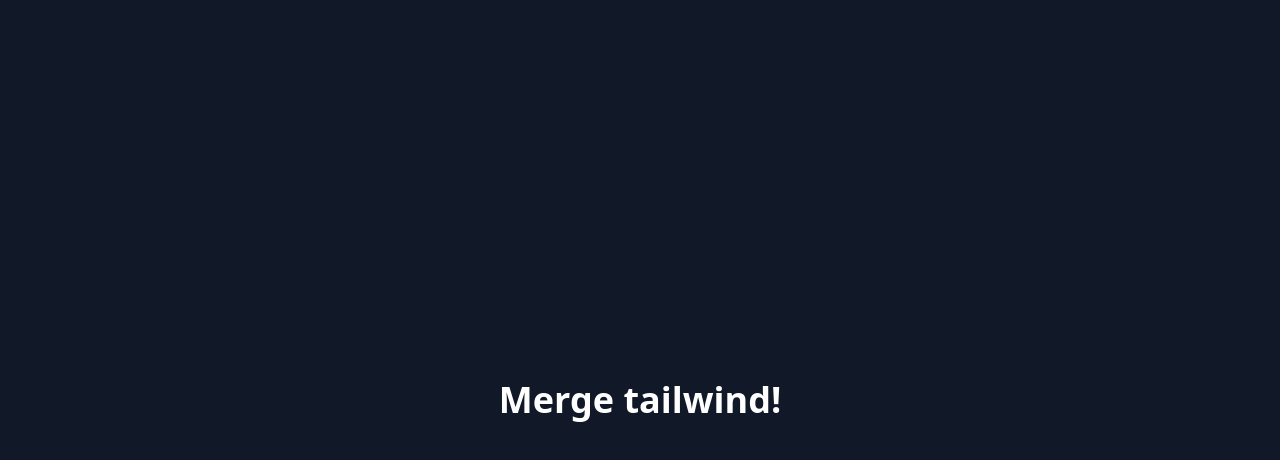
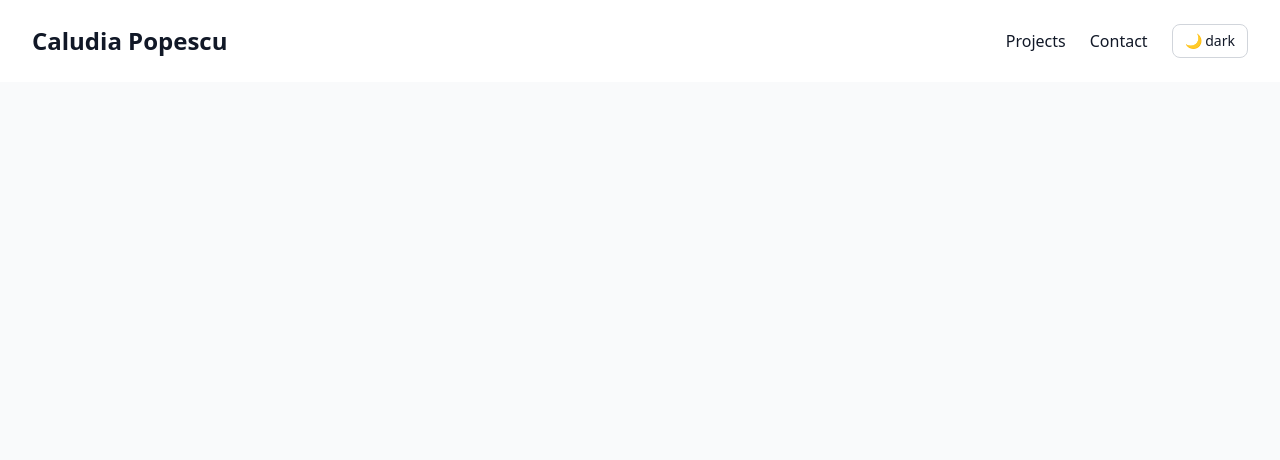
Before and after one commit to saftaclaudia/cp-portfolio, a React (Vite) app: page / in a window 1280 px wide. Shown: the top 460 px of the page. Built offline with nearby package versions, Linux system fonts and the light colour scheme.

Commit message:
Split theme context, provider, and hook into reparate files

```diff
--- a/src/App.tsx
+++ b/src/App.tsx
@@ -1,8 +1,13 @@
+import Header from "./components/Header";
+import { ThemeProvider } from "./context/ThemeContext";
+
 function App() {
   return (
-    <div className="min-h-screen bg-gray-900 flex items-center justify-center">
-      <h1 className="text-4xl font-bold text-white">Merge tailwind!</h1>
-    </div>
+    <ThemeProvider>
+      <div className="min-h-screen bg-gray-50 dark:bg-gray-950 transition-colors">
+        <Header />
+      </div>
+    </ThemeProvider>
   );
 }
 
--- /dev/null
+++ b/src/components/Header.tsx
@@ -0,0 +1,26 @@
+import ThemeToggle from "./ThemeToggle";
+
+function Header() {
+  return (
+    <header className="bg-white dark:bg-gray-900  text-gray-900 dark:text-white py-6 px-8 flex justify-between items-center border-gray-200 dark:border-gray-800">
+      <h1 className="text-2xl font-bold">Caludia Popescu</h1>
+      <nav className="flex items-center gap-6">
+        <a
+          href="#projects"
+          className="hover:text-teal-600 dark:hover:text-teal-400 transition-colors"
+        >
+          Projects
+        </a>
+        <a
+          href="#contact"
+          className="hover:text-teal-600 dark:hover:text-teal-400 transition-colors"
+        >
+          Contact
+        </a>
+        <ThemeToggle />
+      </nav>
+    </header>
+  );
+}
+
+export default Header;
--- /dev/null
+++ b/src/components/ThemeToggle.tsx
@@ -0,0 +1,14 @@
+import { useTheme } from "../context/useTheme";
+
+function ThemeToggle() {
+  const { isDark, toggleTheme } = useTheme();
+  return (
+    <button
+      onClick={toggleTheme}
+      className="px-3 py-1.5 rounded-lg border border-gray-300 dark:border-gray-600 text-sm font-medium hover:bg-gray-100 dark:hover:bg-gray-800 transition-colors"
+    >
+      {isDark ? "☀️ light" : "🌙 dark"}
+    </button>
+  );
+}
+export default ThemeToggle;
--- /dev/null
+++ b/src/context/ThemeContext.tsx
@@ -0,0 +1,27 @@
+import { useEffect, useState, type ReactNode } from "react";
+import { ThemeContext } from "./context";
+
+export function ThemeProvider({ children }: { children: ReactNode }) {
+  const [isDark, setIsDark] = useState(() => {
+    const saved = localStorage.getItem("theme");
+    return saved === "dark";
+  });
+
+  useEffect(() => {
+    if (isDark) {
+      document.documentElement.classList.add("dark");
+      localStorage.setItem("theme", "dark");
+    } else {
+      document.documentElement.classList.remove("dark");
+      localStorage.setItem("theme", "light");
+    }
+  }, [isDark]);
+
+  return (
+    <ThemeContext.Provider
+      value={{ isDark, toggleTheme: () => setIsDark(!isDark) }}
+    >
+      {children}
+    </ThemeContext.Provider>
+  );
+}
--- /dev/null
+++ b/src/context/context.ts
@@ -0,0 +1,10 @@
+import { createContext } from "react";
+
+export interface ThemeContextType {
+  isDark: boolean;
+  toggleTheme: () => void;
+}
+
+export const ThemeContext = createContext<ThemeContextType | undefined>(
+  undefined,
+);
--- /dev/null
+++ b/src/context/useTheme.ts
@@ -0,0 +1,10 @@
+import { useContext } from "react";
+import { ThemeContext } from "./context";
+
+export function useTheme() {
+  const context = useContext(ThemeContext);
+  if (!context) {
+    throw new Error("useTheme must be used within a ThemeProvider");
+  }
+  return context;
+}
--- a/tailwind.config.js
+++ b/tailwind.config.js
@@ -1,8 +1,22 @@
 /** @type {import('tailwindcss').Config} */
 export default {
+  darkMode: "class",
   content: ["./index.html", "./src/**/*.{js,ts,jsx,tsx}"],
   theme: {
-    extend: {},
+    extend: {
+      colors: {
+        teal: {
+          50: "#E1F5EE",
+          400: "#5DCAA5",
+          600: "#1D9E75",
+          800: "#085041",
+        },
+        yellow: {
+          400: "#FAC775",
+          600: "#EF9F27",
+        },
+      },
+    },
   },
   plugins: [],
 };
```
